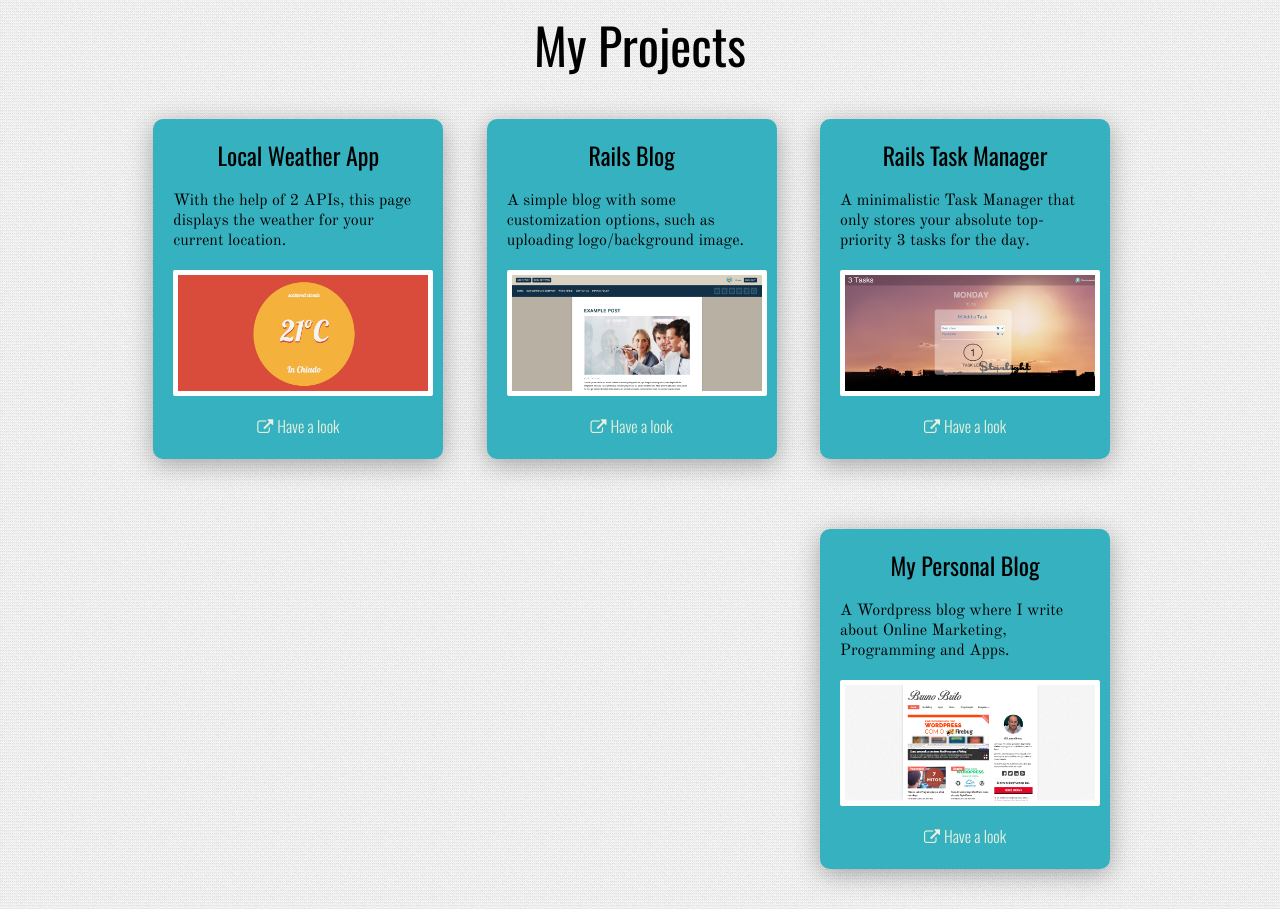
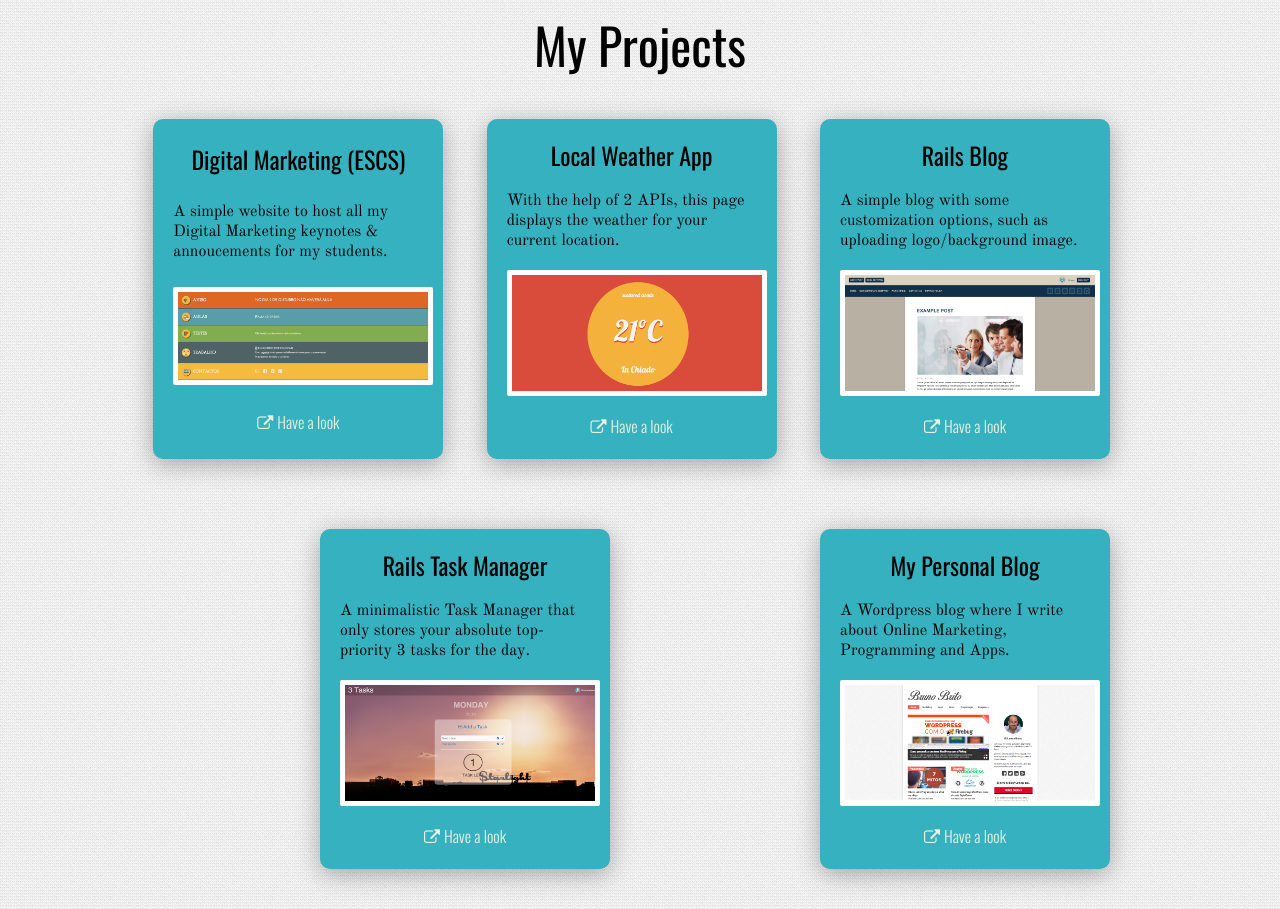
Before and after one commit to brunofbrito/business-card, a website: page index.html in a window 1280 px wide. Shown: the part 901-1810 px from the top of the page. Drawn offline with nearby package versions, Linux system fonts and the light colour scheme.

Commit message:
Adds ESCS website to project

```diff
--- a/index.html
+++ b/index.html
@@ -38,6 +38,12 @@
     <div class="portfolio">
       <div class="worktitle" id="work">My Projects</div>
       <div class="project-list">
+          <div class="project">
+            <h1>Digital Marketing (ESCS)</h1>
+            <p>A simple website to host all my Digital Marketing keynotes & annoucements for my students.</p>
+            <a href="img/escs.png" data-lightbox="image-5" data-title="ESCS"><img src="img/escs.png" alt="ESCS"></a>
+            <a href="http://localweather.brunobrito.pt" class="have-a-look" target="_blank">Have a look</a>
+          </div>
           <div class="project">
             <h1>Local Weather App</h1>
             <p>With the help of 2 APIs, this page displays the weather for your current location.</p>
```
Also changed, not shown: img/escs.png (added).
